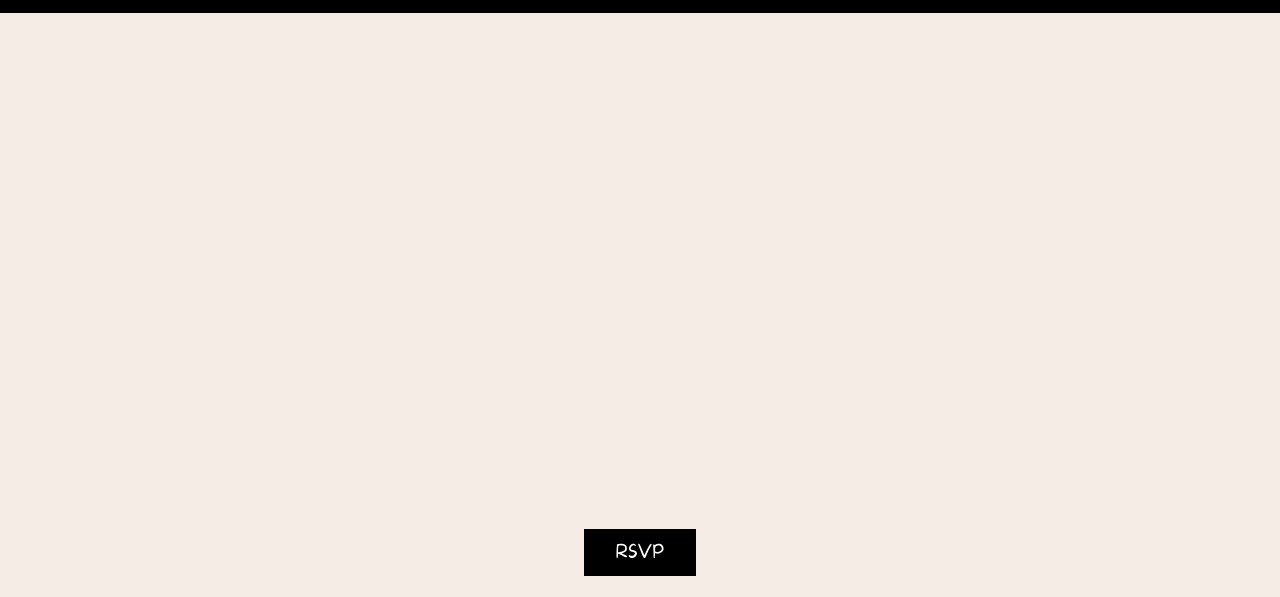
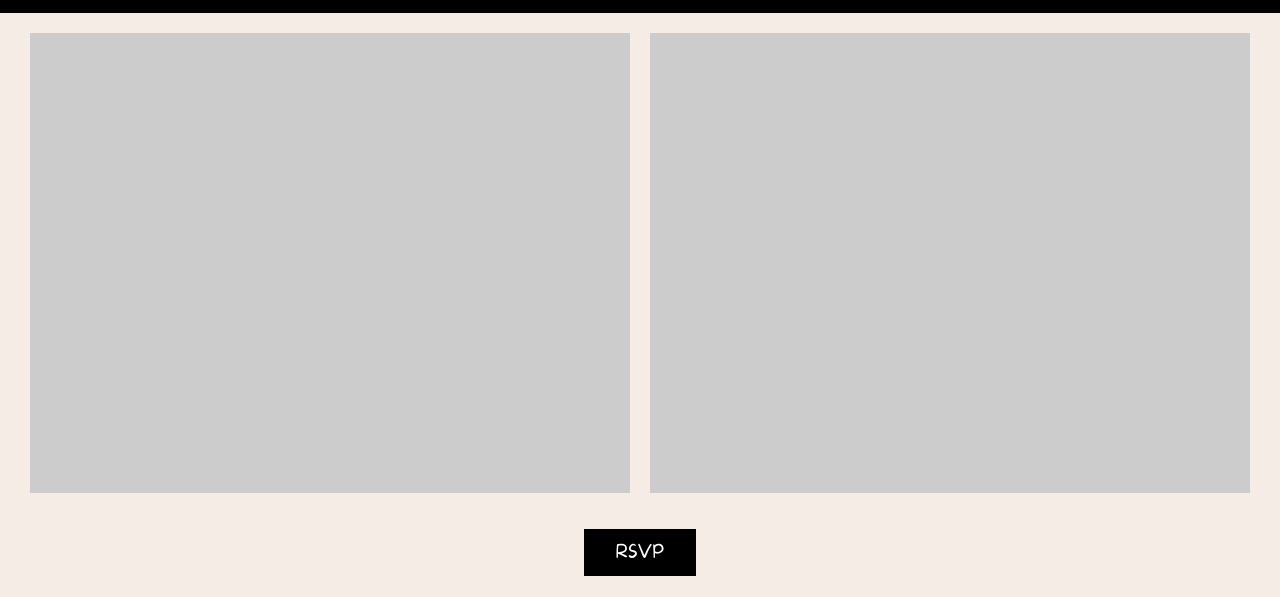
Before and after one commit to afyusya/mattafra.github.io, a plain HTML site: page index.html in a window 1280 px wide. Shown: the part 202-799 px from the top of the page. Drawn offline with Linux system fonts and the light colour scheme.

Commit message:
Update style.css

```diff
--- a/css/style.css
+++ b/css/style.css
@@ -86,7 +86,7 @@ body {
 .image-box {
   width: 600px;
   height: 460px;
-  color: #000;
+  background: #ccc;
 }
 
 .rsvp-button {
```
